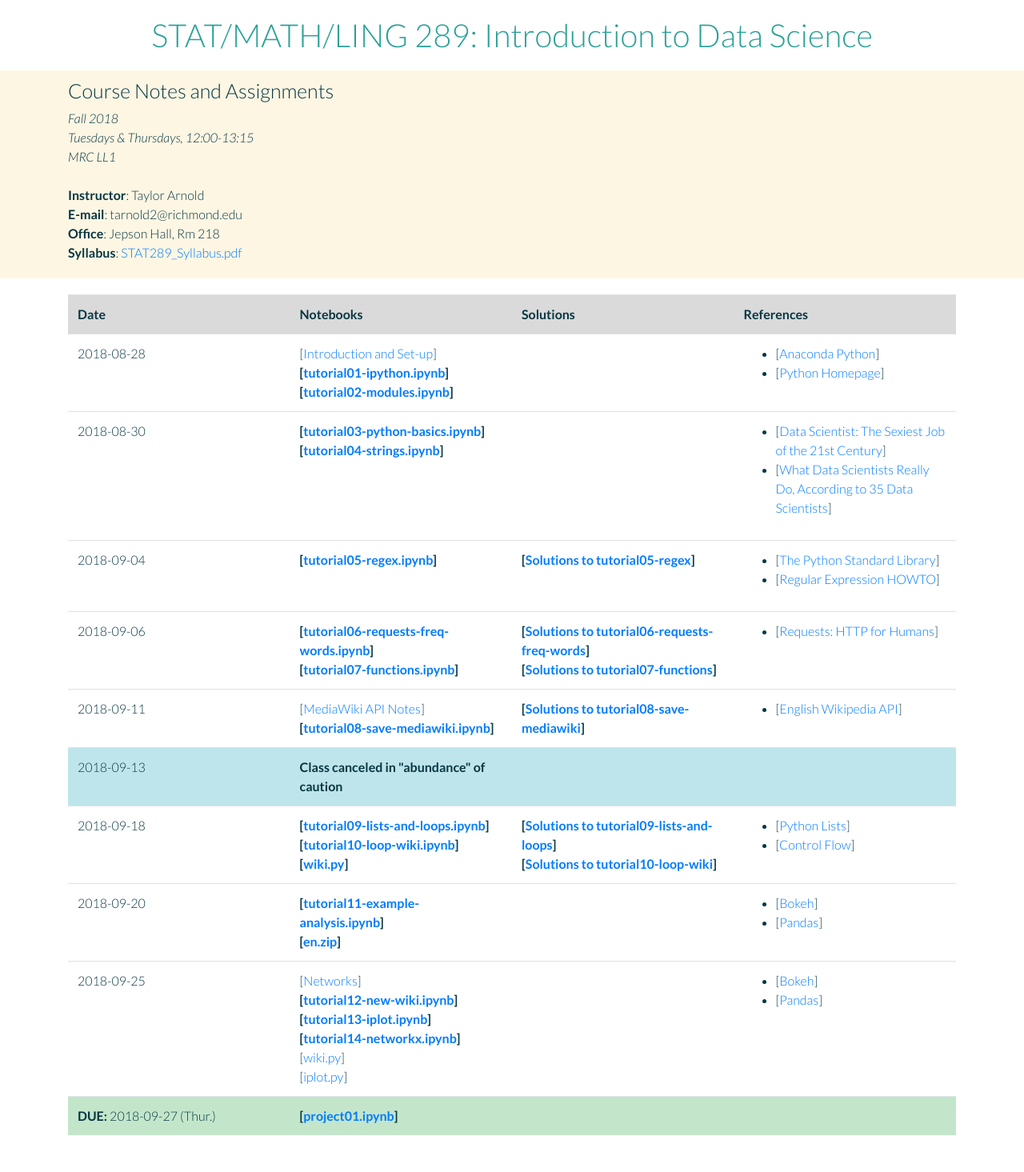
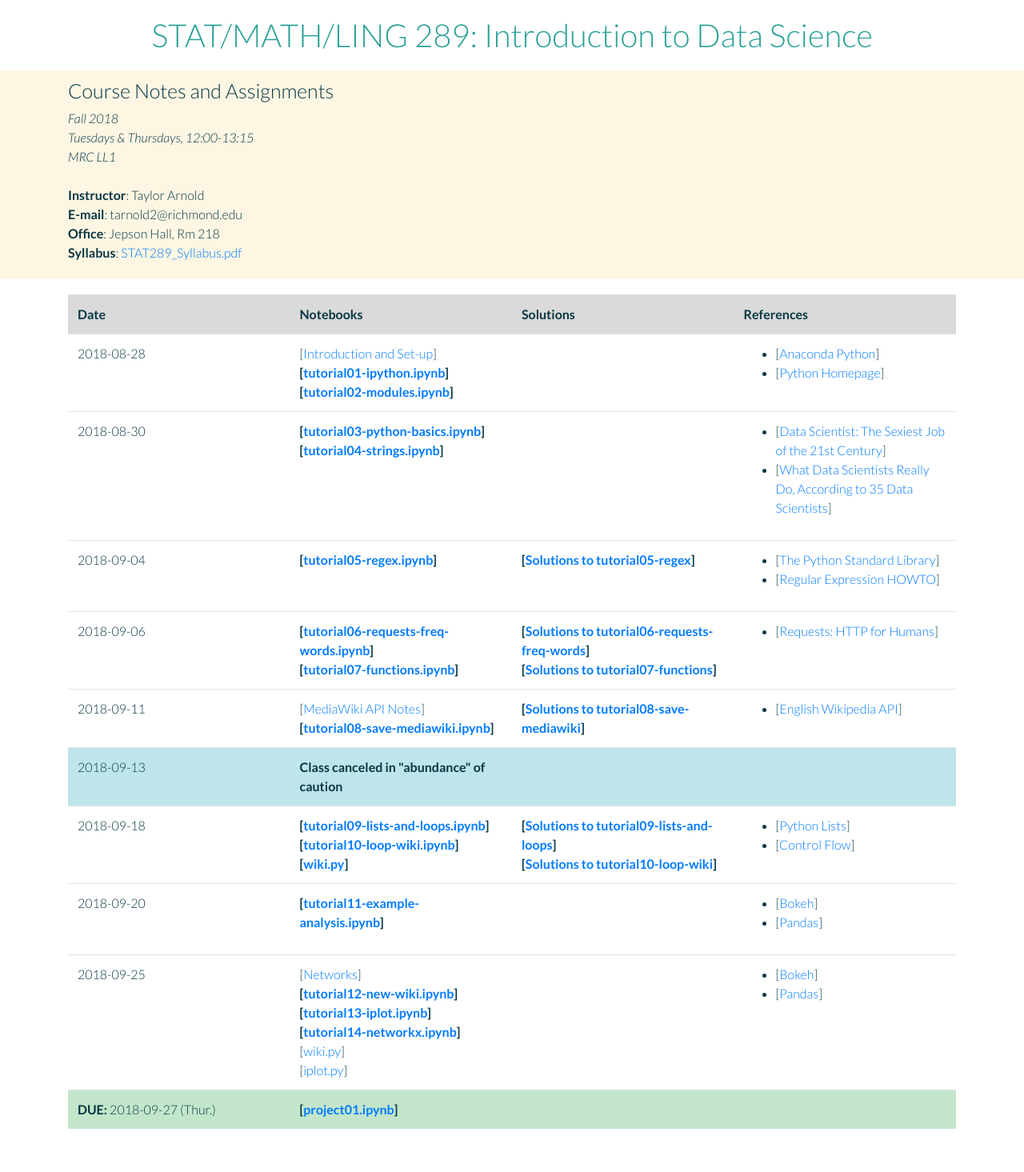
Before and after one commit to anhnguyendepocen/stat289-f18, a Jekyll site: the page index.html, which Jekyll copies as it is, in a window 1280 px wide. Shown: the whole page at 80% size. Built offline with Jekyll 4.4.1, drawn with Linux system fonts in a browser that asks for light colours; nearby versions of some CDN libraries.

Commit message:
update notes for class

```diff
--- a/index.html
+++ b/index.html
@@ -174,7 +174,6 @@
     <td>2018-09-20</td>
     <td>
       <b>[<a href="assets/tutorials/tutorial11-example-analysis.ipynb">tutorial11-example-analysis.ipynb</a>]</b><br>
-      <b>[<a href="http://distantviewing.org/en.zip">en.zip</a>]</b><br>
     </td>
     <td></td>
     <td>
@@ -210,19 +209,26 @@
     <td></td>
     <td></td>
   </tr>
-  <!--<tr class="table-success">
-    <td>2018-09-20</td>
+<!--   <tr>
+    <td>2018-09-27</td>
     <td>
-      <b>[<a href="assets/tutorials/tutorial09-functions.ipynb">tutorial09-functions.ipynb</a>]</b><br>
-      [<a href="https://statsmaths.github.io/stat289-f18/notes/class02-setup">Object of Study</a>]<br>
-      <b>[<a href="assets/tutorials/tutorial08-control-flow.ipynb">tutorial08-control-flow.ipynb</a>]</b><br>
+      <b>[<a href="assets/tutorials/tutorial15-statsmodels.ipynb">tutorial15-statsmodels.ipynb</a>]</b><br>
     </td>
+    <td></td>
     <td>
       <ul>
-        <li>[<a href="https://en.wikibooks.org/wiki/Python_Programming/Functions">Python Programming/Functions</a>]</li>
+        <li>[<a href="http://www.statsmodels.org/stable/">statsmodels: Statistics in Python</a>]</li>
       </ul>
     </td>
-  </tr>-->
+  </tr>
+  <tr class="table-success">
+    <td><b>DUE:</b> 2018-10-04 (Thur.)</td>
+    <td>
+      <b>[<a href="assets/projects/project02.zip">project02.zip</a>]</b><br>
+    </td>
+    <td></td>
+    <td></td>
+  </tr> -->
 </table>
 </div>
 
```
Also changed, not shown: 3 other files.
